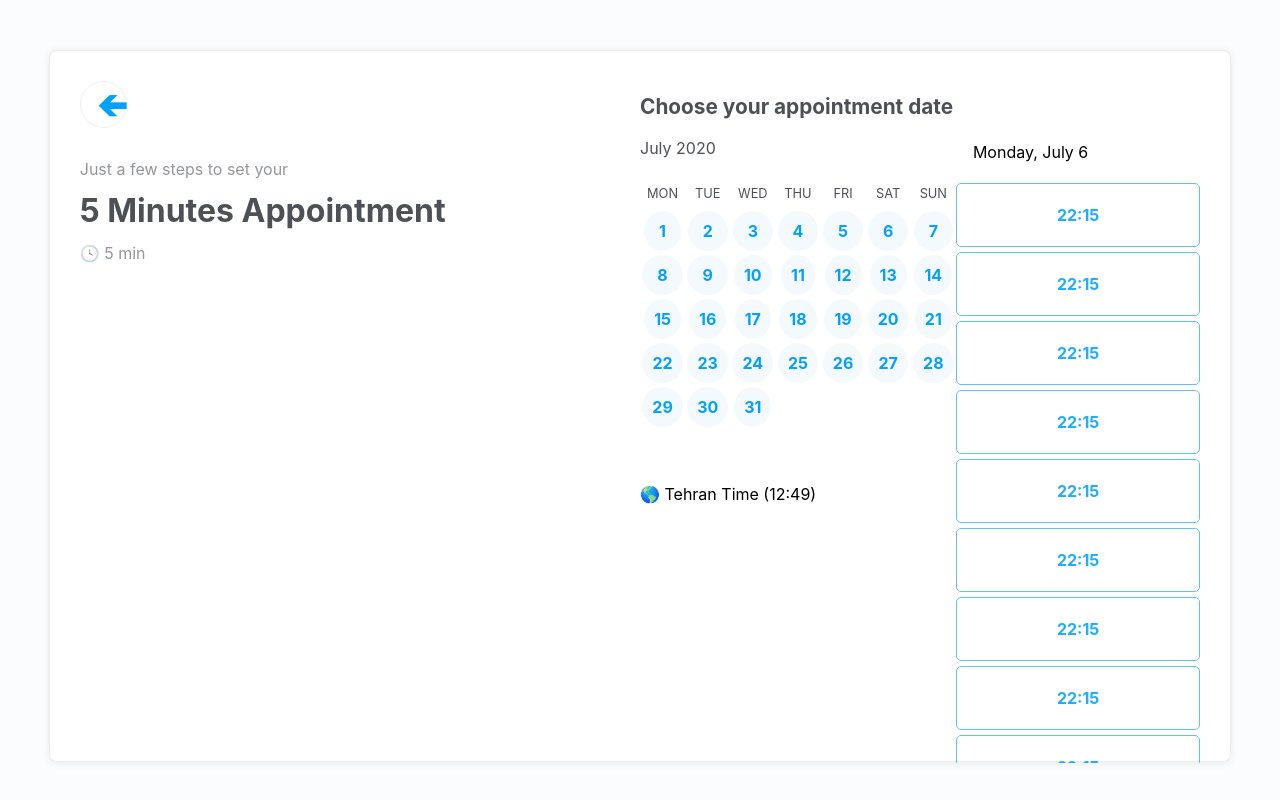
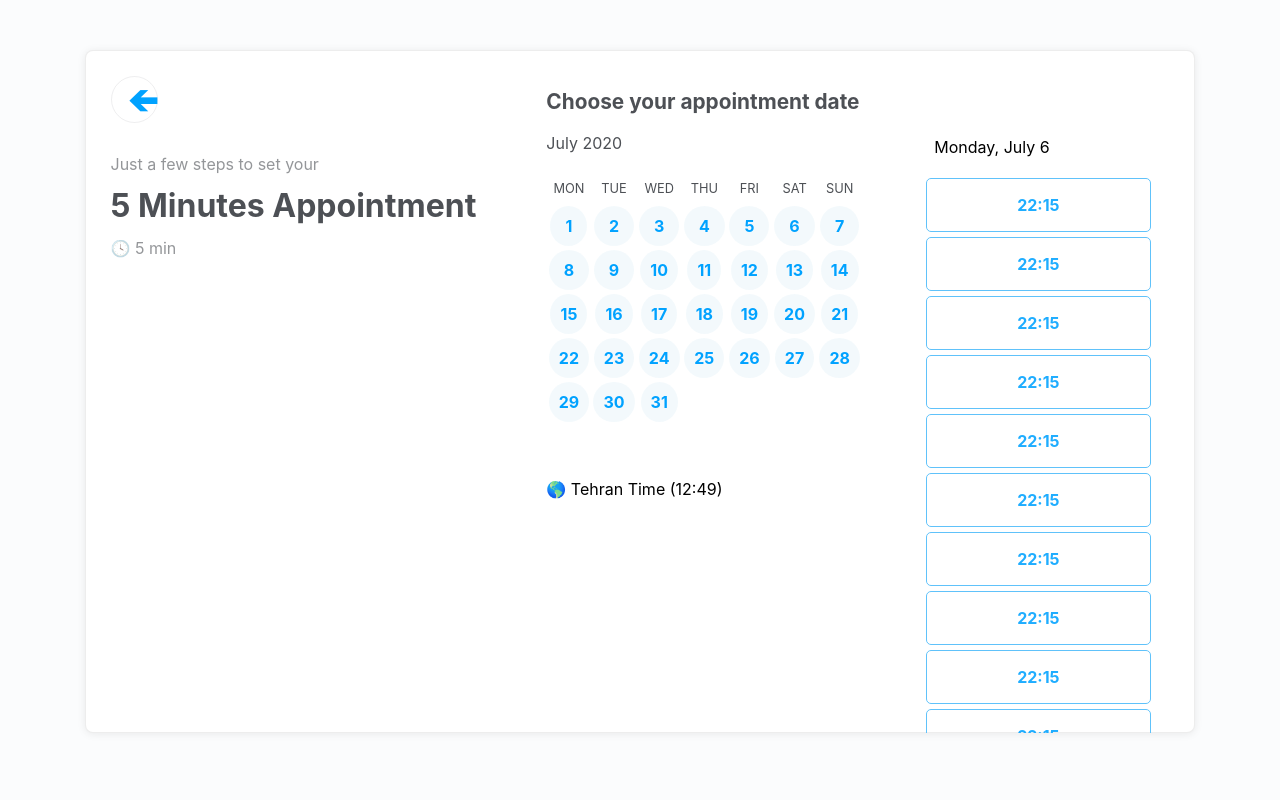
Before and after one commit to farzan-web/calendar-v2, a Next.js app: page / in a window 1280 px wide. Both pictures are taken after a click on the element "10". Built offline with nearby package versions, Linux system fonts and the light colour scheme.

Commit message:
create timehour component and style it.bring state to index.js that other components can access.transfer state as props to calender and time-hour components.

```diff
--- a/components/appointment-review/appointment-review.styles.scss
+++ b/components/appointment-review/appointment-review.styles.scss
@@ -1,6 +1,7 @@
 .review {
     grid-area: review;
     line-height: 10px;
+    padding: 25px;
 
     .back-btn-container{
         position: relative;
--- a/components/calender/calender.component.jsx
+++ b/components/calender/calender.component.jsx
@@ -1,22 +1,12 @@
 import './calender.styles.scss';
 import days from '../../data/calender.json';
-import hours from '../../data/hours.json';
 import Timezone from '../timzone/timezone.component';
 
 
-export default class Calender extends React.Component{
-    constructor(){
-        super();
-        this.state = {
-            timeHandle:false,
-        }
-    }
-
-    render(){
+function Calender({timeHandleClick}) {
 	return(
         <div className='calender-component-container'>
             <div className='calender-component-grid'>
-
                 <div className='calender'>
                     <p className='calender-header'>Choose your appointment date</p>
                     <div className='calender-api'>
@@ -31,7 +21,7 @@ export default class Calender extends React.Component{
                             <p className='week-days'> SUN </p>
                             { days.map(day =>
                                 <div className='month-days' >
-                                        <p onClick={() => this.setState({ timeHandle: true })}
+                                    <p onClick={() =>{ timeHandleClick() }}
                                         className={`${day.id<10 ? "one" : "two"}`} key={day.id}> { day.day }
                                     </p>
                                 </div>
@@ -40,24 +30,11 @@ export default class Calender extends React.Component{
                     </div>
                     <Timezone />
                 </div>
-
-                    <div className={`${this.state.timeHandle ? "time-visible" : "time-hide"} time`}>
-                        <p className='time-header'></p>
-                        <div className='time-api'>
-                            <p className='time-date'>Monday, July 6</p>
-                            <div className='time-body'>
-                                { hours.map(hour =>
-                                    <div className='time-hours' >
-                                        <p className={`${hour.id<10 ? "one" : "two"}`} key={hour.id}> { hour.hour } </p>
-                                    </div>
-                                ) }
-                            </div>
-                        </div>
-                    </div>
-
             </div>
     </div>
 
         );
+
 }
-}
+
+export default Calender;
--- a/components/calender/calender.styles.scss
+++ b/components/calender/calender.styles.scss
@@ -1,5 +1,7 @@
 .calender-component-container{
     display: inline-block;
+    padding: 25px;
+    padding-left: 45px;
 
     .calender-component-grid{
         display: grid;
@@ -68,41 +70,6 @@
             }
         }
 
-        .time-hide{
-            display: none;
-        }
-        .time-visible{
-            display: block;
-        }
 
-        .time{
-
-            .time-date{
-                padding-left: 17px;
-                padding-top: 45px;
-            }
-
-            .time-body{
-                height: 585px;
-
-                overflow: auto;
-
-                display: grid;
-                    grid-template-columns: 1fr;
-                    grid-template-rows: auto;
-                    color: #4d5055;
-
-                .time-hours{
-                    margin: 0 auto;
-                    margin-top: 5px;
-                    padding: 5px 100px;
-                    border: 1px solid #60c2fa;
-                    border-radius: 5px;
-                    color: #1fadff;
-                    font-weight: bold;
-                    cursor: pointer;
-                }
-            }
-        }
     }
 }
--- /dev/null
+++ b/components/time-hour/time-hour.component.jsx
@@ -0,0 +1,23 @@
+import './time-hour.styles.scss';
+import hours from '../../data/hours.json';
+
+function TimeHour({timeHandle}) {
+	return(
+        //<div className={`${this.state.timeHandle ? "time-visible" : "time-hide"} time`}>
+        <div className= {`${timeHandle ? "time-visible" : "time-hide"} time`}>
+        <p className='time-header'></p>
+        <div className='time-api'>
+            <p className='time-date'>Monday, July 6</p>
+            <div className='time-body'>
+                { hours.map(hour =>
+                    <div className='time-hours' >
+                        <p className={`${hour.id<10 ? "one" : "two"}`} key={hour.id}> { hour.hour } </p>
+                    </div>
+                ) }
+            </div>
+        </div>
+    </div>
+	);
+}
+
+export default TimeHour;
--- /dev/null
+++ b/components/time-hour/time-hour.styles.scss
@@ -0,0 +1,37 @@
+.time-hide{
+    display: none;
+}
+.time-visible{
+    display: block;
+}
+
+.time{
+    padding-right: 5px;
+    .time-date{
+        padding-left: 17px;
+        padding-top: 70px;
+    }
+
+    .time-body{
+        padding-right: 30px;
+        height: 560px;
+
+        overflow: auto;
+
+        display: grid;
+            grid-template-columns: 1fr;
+            grid-template-rows: auto;
+            color: #4d5055;
+
+        .time-hours{
+            margin: 0 auto;
+            margin-top: 5px;
+            padding: 0px 90px;
+            border: 1px solid #60c2fa;
+            border-radius: 5px;
+            color: #1fadff;
+            font-weight: bold;
+            cursor: pointer;
+        }
+    }
+}
--- a/pages/index.js
+++ b/pages/index.js
@@ -3,23 +3,37 @@ import './index.scss';
 import AppointmentDetail from '../components/appointment-details/appointment-details.component';
 import AppointmentReview from '../components/appointment-review/appointment-review.component';
 import Calender from '../components/calender/calender.component';
+import TimeHour from '../components/time-hour/time-hour.component';
 
 export default class Index extends React.Component{
-    static async getInitialProps(){
-        return {
+    constructor(){
+        super();
 
+        this.timeHandleClick = this.timeHandleClick.bind(this);
+
+        this.state = {
+            timeHandle:false,
         }
     }
+
+    timeHandleClick() {
+        this.setState({ timeHandle: true });
+    }
+
+
     render(){
         return(
             <div className='App'>
                 <div className='appointment-container'>
-                    <div className='appointment-grid'>
+                    <div className={`${this.state.timeHandle ? "appointment-grid3" : "appointment-grid2"}`}>
                         <div>
                             <AppointmentReview />
                         </div>
                         <div>
-                            <Calender />
+                            <Calender timeHandleClick={this.timeHandleClick}/>
+                        </div>
+                        <div>
+                            <TimeHour timeHandle={this.state.timeHandle} />
                         </div>
                     </div>
                 </div>
--- a/pages/index.scss
+++ b/pages/index.scss
@@ -12,16 +12,23 @@ body {
 .appointment-container{
     text-align: left;
     display: inline-block;
-    height: 650px;
+    height: 681px;
     background-color: white;
     margin: 0 auto;
-    padding: 30px;
     border: 1px solid var(--text-color-level3, rgba(77, 80, 85, 0.1));
     border-radius: 8px;
     box-shadow: 0 1px 8px 0 rgba(0, 0, 0, 0.08);
 }
 
-.appointment-grid{
+.appointment-grid3{
+	display: grid;
+	grid-template-columns: 3fr 3fr 2fr;
+	grid-template-rows: auto 1fr;
+	grid-template-areas:
+		"review calender time";
+}
+
+.appointment-grid2{
 	display: grid;
 	grid-template-columns: 1fr 1fr;
 	grid-template-rows: auto 1fr;
```
Lines whose indentation alone changed are shown as unchanged.
